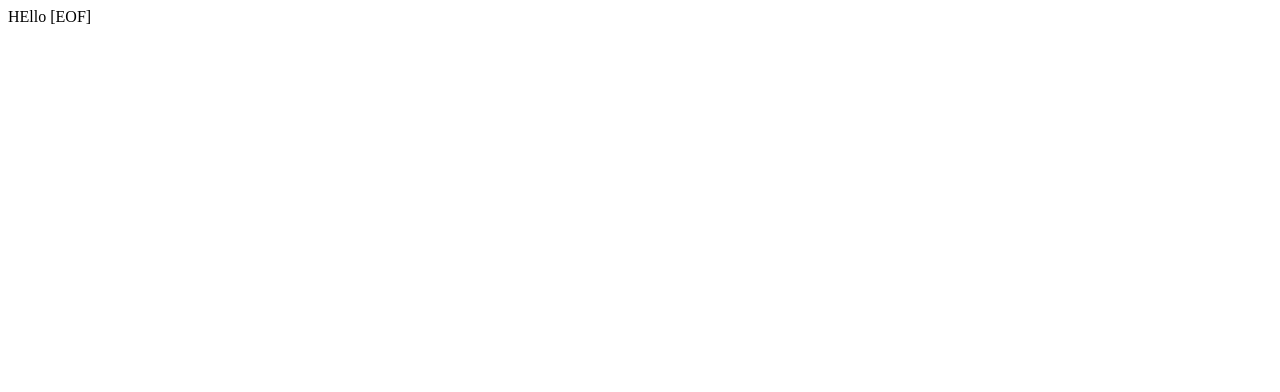
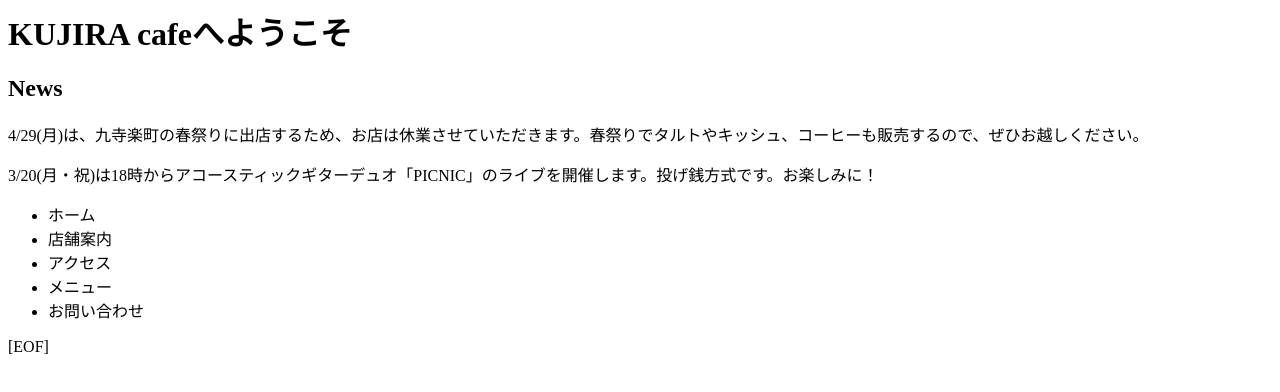
Before and after one commit to ogurigap7121/kujiracafe1217, a plain HTML site: page index.html in a window 1280 px wide. Drawn offline with Linux system fonts and the light colour scheme.

Commit message:
Update index.html

```diff
--- a/index.html
+++ b/index.html
@@ -5,6 +5,19 @@
 <title>KUJIRA cafeへようこそ</title>
 </head>
 <body>
-  HEllo
+  <h1>KUJIRA cafeへようこそ</h1>
+<h2>News</h2>
+  <p>4/29(月)は、九寺楽町の春祭りに出店するため、お店は休業させていただきます。春祭りでタルトやキッシュ、コーヒーも販売するので、ぜひお越しください。</p>
+  <p>3/20(月・祝)は18時からアコースティックギターデュオ「PICNIC」のライブを開催します。投げ銭方式です。お楽しみに！</p>
+<nav>
+  <ul>
+    <li>ホーム</li>
+    <li>店舗案内</li>
+    <li>アクセス</li>
+    <li>メニュー</li>
+    <li>お問い合わせ</li>
+
+  </ul>
+</nav>
 </body>
 </html>[EOF]
```
